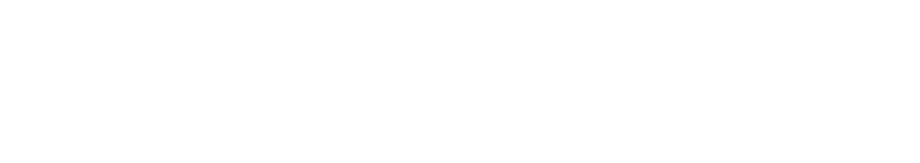
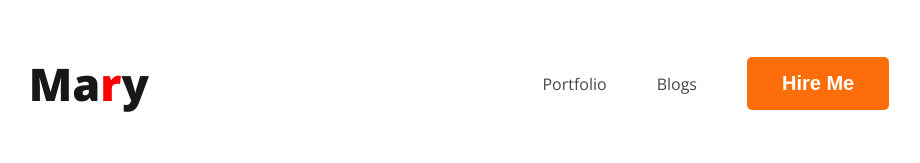
Before and after one commit to shimu-7/webdeveloper-portfolio, a plain HTML site: page index.html in a window 1280 px wide. Shown: the whole page, without its empty margins (156-1076 px from the left). Drawn offline with nearby package versions, Linux system fonts and the light colour scheme.

Commit message:
navber added

```diff
--- a/index.html
+++ b/index.html
@@ -4,10 +4,21 @@
     <meta charset="UTF-8">
     <meta name="viewport" content="width=device-width, initial-scale=1.0">
     <title>Developer Portfolio</title>
+    <link rel="preconnect" href="https://fonts.googleapis.com">
+<link rel="preconnect" href="https://fonts.gstatic.com" crossorigin>
+<link href="https://fonts.googleapis.com/css2?family=Open+Sans:wght@400;700;800&display=swap" rel="stylesheet">
+    <link rel="stylesheet" href="styles/style.css">
 </head>
 <body>
     <header>
-
+        <nav>
+            <h3 class="nav-title">Ma<span style="color: red;">r</span>y</h3>
+            <ul>
+                <li><a href="">Portfolio</a></li>
+                <li><a href="">Blogs</a></li>
+                <li><button class="btn-primary">Hire Me</button></li>
+            </ul>
+        </nav>
     </header>
     <main>
 
--- /dev/null
+++ b/styles/style.css
@@ -0,0 +1,36 @@
+body
+{
+    font-family: 'Open Sans', sans-serif;
+}
+nav{
+    display: flex;
+    justify-content: space-around;
+    align-items: center;
+}
+.nav-title{
+    color: #181818;
+font-size: 45px;
+font-style: normal;
+font-weight: 800;
+}
+nav>ul{
+    display: flex;
+    align-items: center;
+}
+nav li{
+    list-style: none;
+    margin-right: 50px;
+}
+nav a{
+    text-decoration: none;
+    color: #474747;
+}
+.btn-primary{
+    border-radius: 5px;
+    background: #FD6E0A;
+    border: 0;
+    font-size: 20px;
+    font-weight: 700;
+    color: white;
+    padding: 15px 35px;
+}
```
